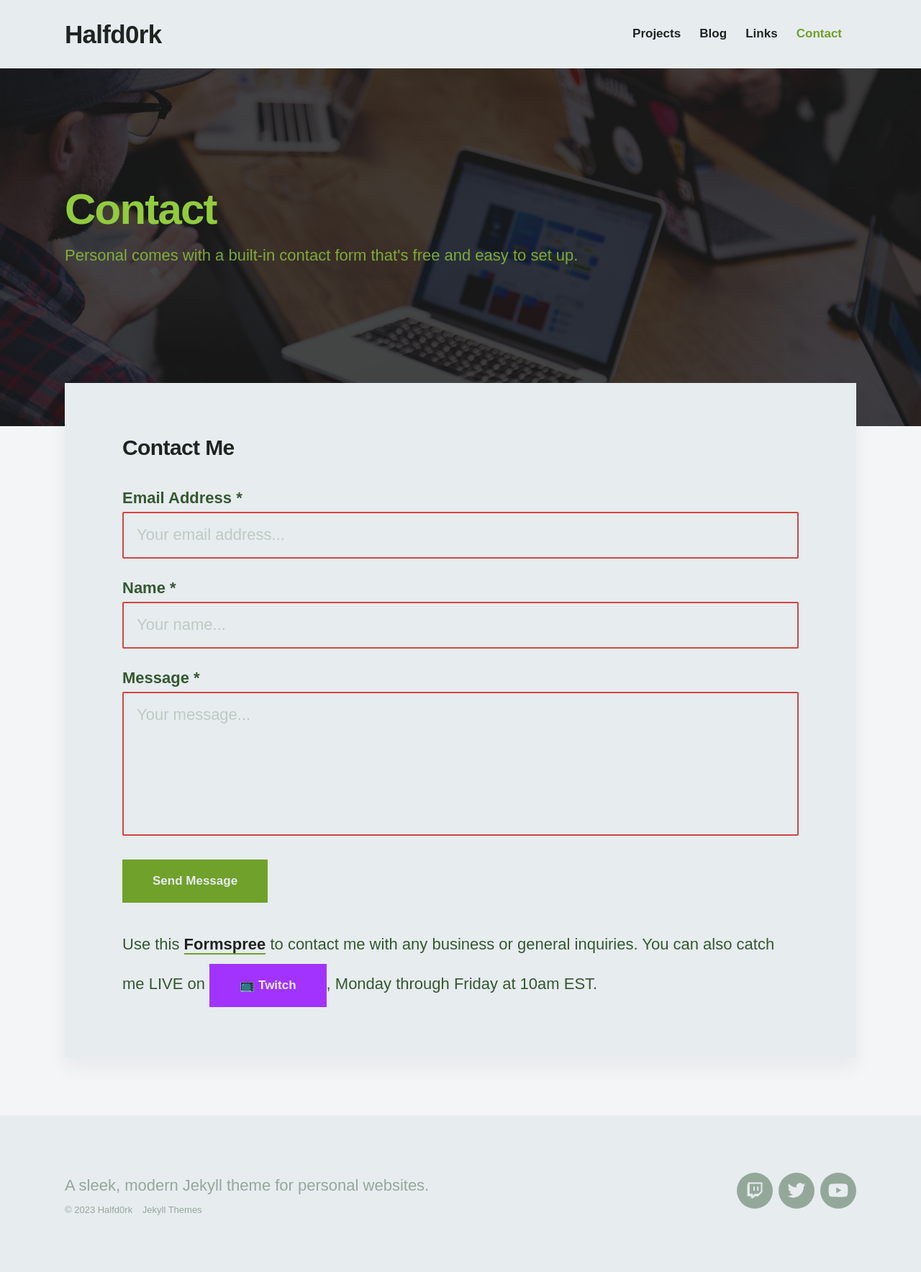
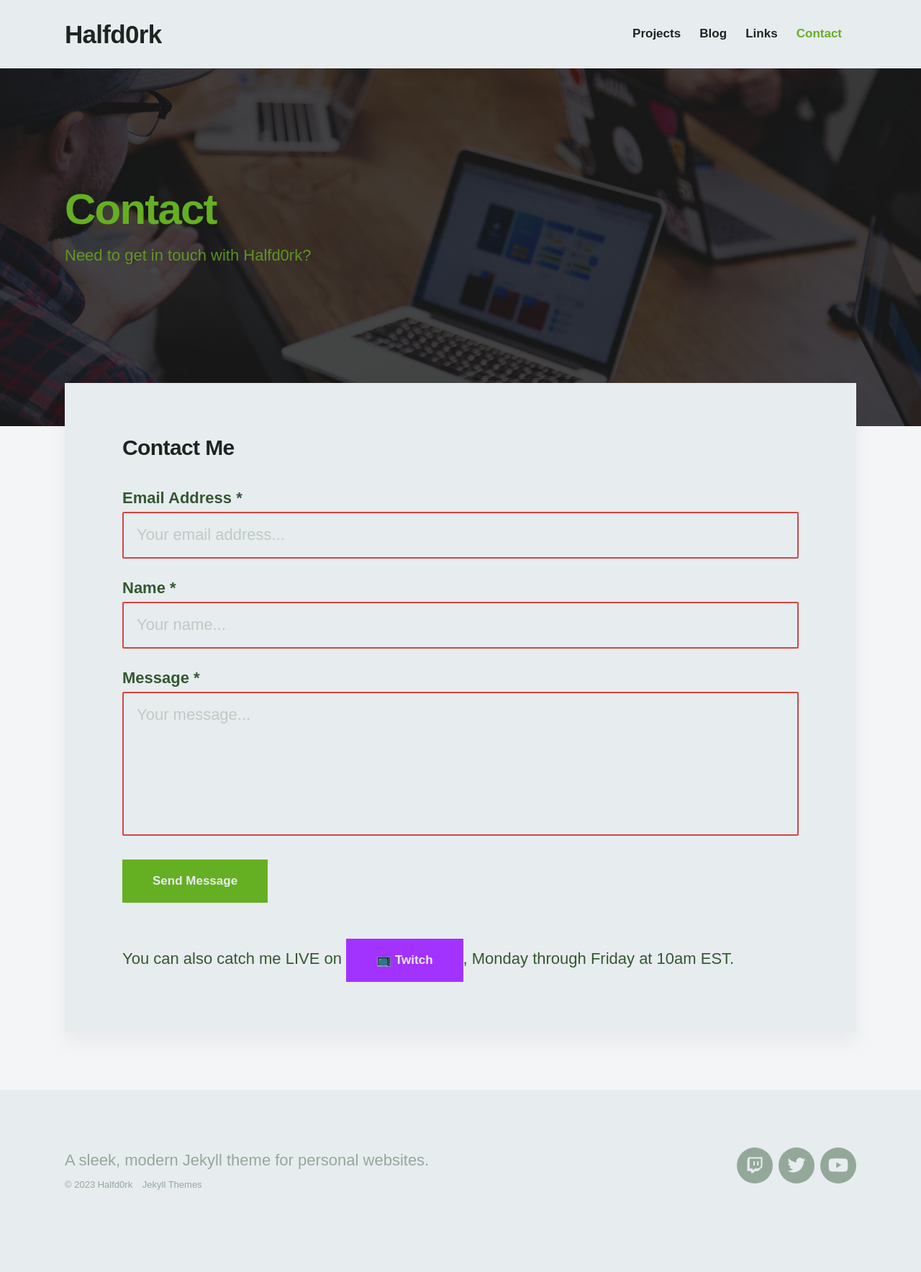
Before and after one commit to halfd0rk/halfd0rk.github.io, a Jekyll site: the page built from _pages/contact.md, in a window 1280 px wide. Shown: the whole page at 72% size. Built offline with Jekyll 4.4.1, drawn with Linux system fonts in a browser that asks for light colours; nearby versions of some CDN libraries; some web fonts are replaced; after the commit the page ends 1732 px from its top, so only the background shows below that.

Commit message:
color swaps

```diff
--- a/_data/settings.yml
+++ b/_data/settings.yml
@@ -67,10 +67,10 @@ color_settings:
   text_dark_color: '#1F2421'
   text_medium_color: '#345830'
   text_light_color: '#94A89A'
-  accent_color: '#70A12B'
+  accent_color: '#65af22'
   border_color: '#D64541'
   hero_background_color: '#191A19'
-  hero_text_color: '#91CB3E'
+  hero_text_color: '#65af22'
   error_color: '#D64541'
 
 font_settings:
--- a/_pages/contact.md
+++ b/_pages/contact.md
@@ -1,7 +1,7 @@
 ---
 title: Contact
-subtitle: Personal comes with a built-in contact form that's free and easy to set up.
-description: Personal is the perfect theme for developers, designers and other creatives.
+subtitle: Need to get in touch with Halfd0rk?
+description: Use this form for business and general inquiries.
 featured_image: /images/demo/contact.jpg
 ---
 
@@ -9,4 +9,4 @@ featured_image: /images/demo/contact.jpg
 
 {% include contact-form.html %}
 
-Use this [Formspree](https://formspree.io/create/jekyllthemes) to contact me with any business or general inquiries. You can also catch me LIVE on <a href="https://www.twitch.tv/halfd0rk" class="button button--twitch">📺 Twitch</a>, Monday through Friday at 10am EST.
+ You can also catch me LIVE on <a href="https://www.twitch.tv/halfd0rk" class="button button--twitch">📺 Twitch</a>, Monday through Friday at 10am EST.
```
